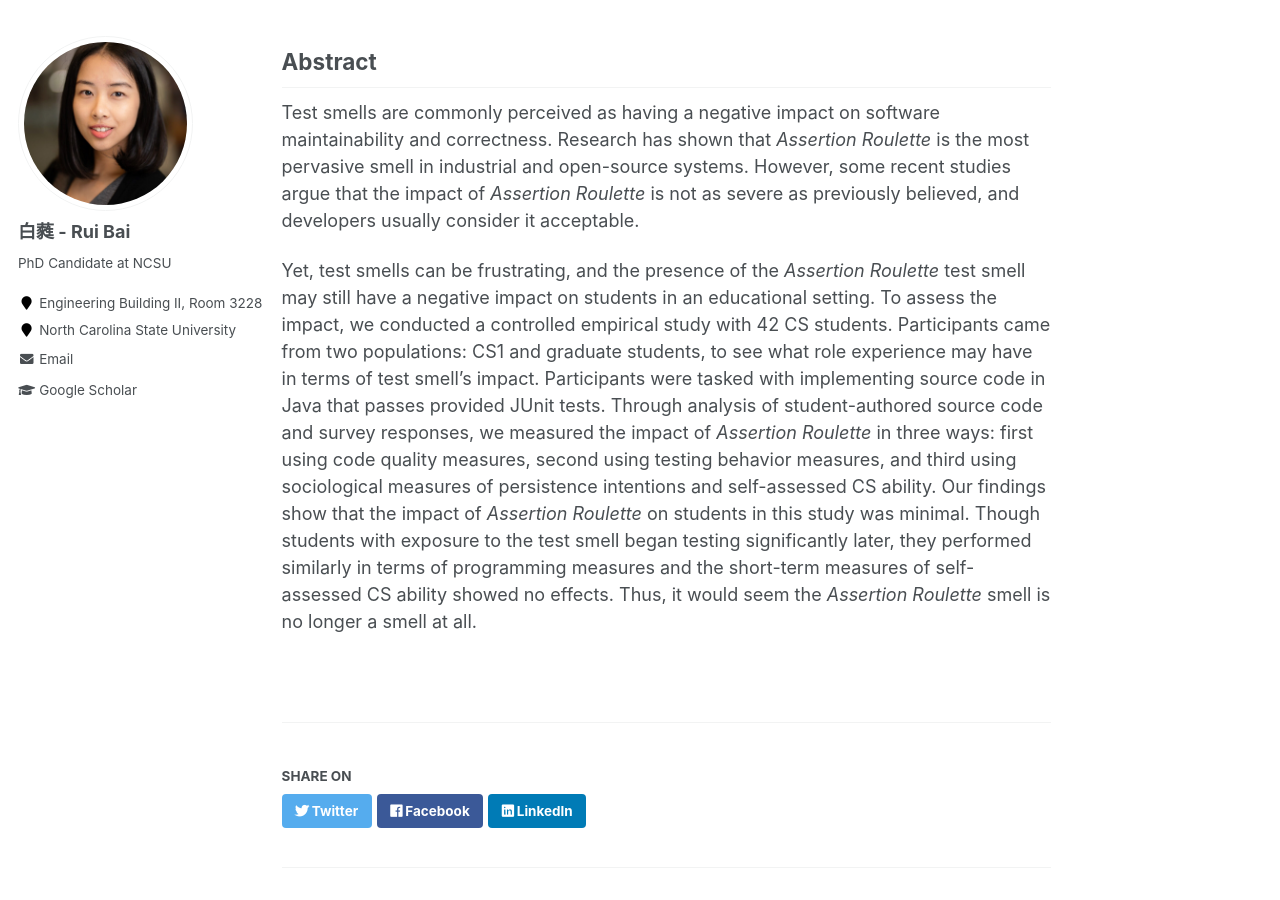
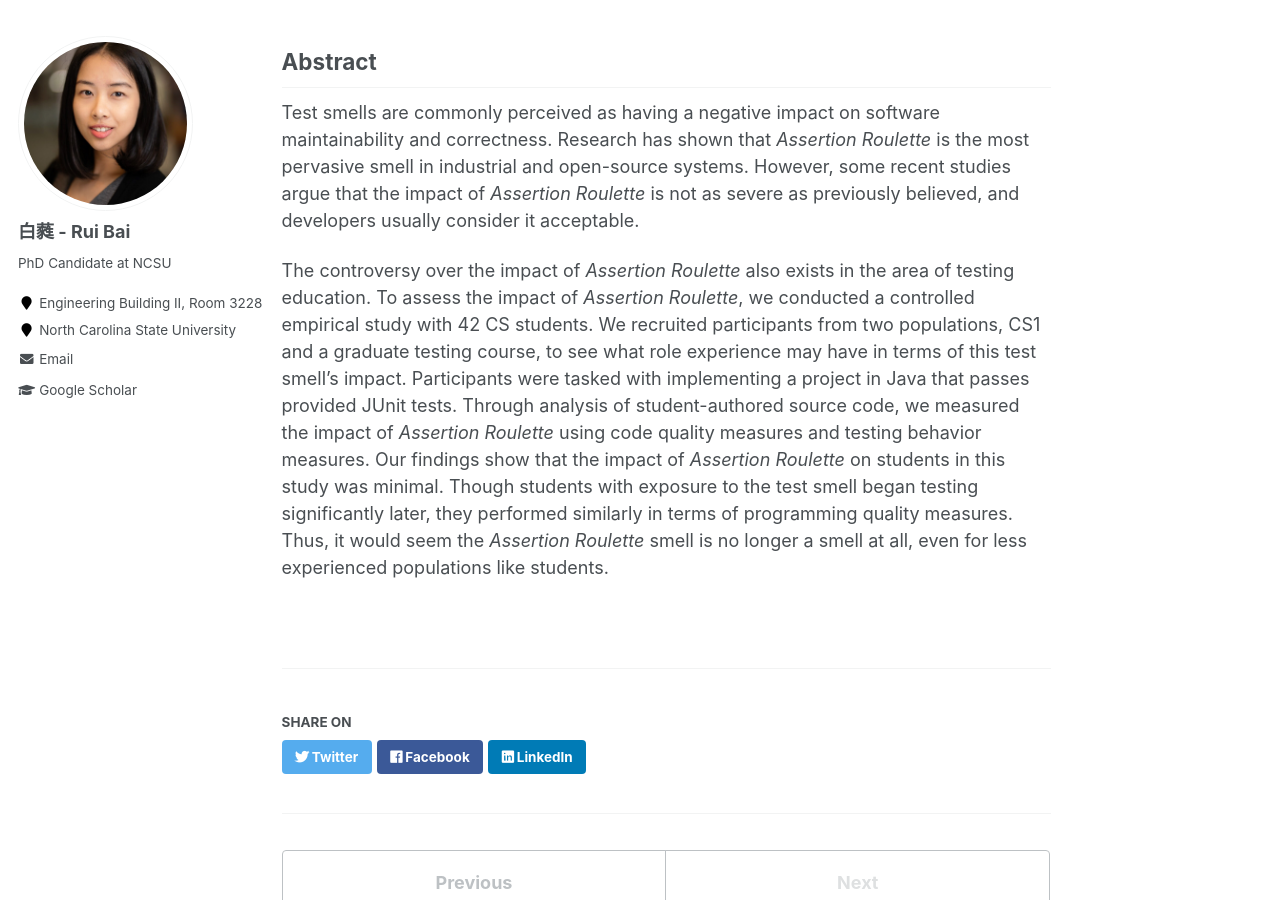
Before and after one commit to ginaBai/ginabai.github.io, a Jekyll site: the page built from _publications/vlhcc22_AssertionRoulette.md, in a window 1280 px wide and 900 px high, scrolled down 467 px. Built offline with Jekyll 4.4.1, drawn with Linux system fonts in a browser that asks for light colours.

Commit message:
Update vlhcc22_AssertionRoulette.md

```diff
--- a/_publications/vlhcc22_AssertionRoulette.md
+++ b/_publications/vlhcc22_AssertionRoulette.md
@@ -12,6 +12,6 @@ Recommended citation:
 [[Full Paper]](http://ginabai.github.io/files/PaperPreprints/vlhcc22_AssertionRoulette.pdf)[[Slides - To Appear]](http://ginabai.github.io/files/ConferenceSlides/vlhcc2022.pdf)
 
 ## Abstract
-Test smells are commonly perceived as having a negative impact on software  maintainability and correctness. Research has shown that <i>Assertion Roulette</i> is the most pervasive smell in industrial and open-source systems. However, some recent studies argue that the impact of <i>Assertion Roulette</i> is not as severe as previously believed, and developers usually consider it  acceptable.
+Test smells are commonly perceived as having a negative impact on software maintainability and correctness. Research has shown that <i>Assertion Roulette</i> is the most pervasive smell in industrial and open-source systems. However, some recent studies argue that the impact of <i>Assertion Roulette</i> is not as severe as previously believed, and developers usually consider it acceptable.
 
-Yet, test smells can be frustrating, and the presence of the <i>Assertion Roulette</i> test smell may still have a negative impact on students in an educational setting. To assess the impact, we conducted a controlled empirical study with 42 CS students. Participants came from two populations: CS1 and graduate students, to see what role experience may have in terms of test smell's impact. Participants were tasked with implementing source code in Java that passes provided JUnit tests. Through analysis of student-authored source code and survey responses, we measured the impact of <i>Assertion Roulette</i> in three ways: first using code quality measures, second using testing behavior measures, and third using sociological measures of persistence intentions and self-assessed CS ability. Our findings show that the impact of <i>Assertion Roulette</i> on students in this study was minimal. Though students with exposure to the test smell began testing significantly later, they performed similarly in terms of programming measures and the short-term measures of self-assessed CS ability showed no effects. Thus, it would seem the <i>Assertion Roulette</i> smell is no longer a smell at all.
+The controversy over the impact of <i>Assertion Roulette</i> also exists in the area of testing education. To assess the impact of <i>Assertion Roulette</i>, we conducted a controlled empirical study with 42 CS students. We recruited participants from two populations, CS1 and a graduate testing course, to see what role experience may have in terms of this test smell's impact. Participants were tasked with implementing a project in Java that passes provided JUnit tests. Through analysis of student-authored source code, we measured the impact of <i>Assertion Roulette</i> using code quality measures and testing behavior measures. Our findings show that the impact of <i>Assertion Roulette</i> on students in this study was minimal. Though students with exposure to the test smell began testing significantly later, they performed similarly in terms of programming quality measures. Thus, it would seem the <i>Assertion Roulette</i> smell is no longer a smell at all, even for less experienced populations like students.
```
